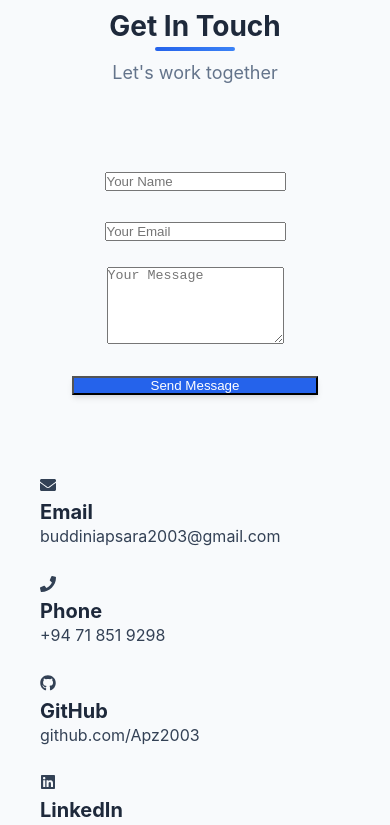
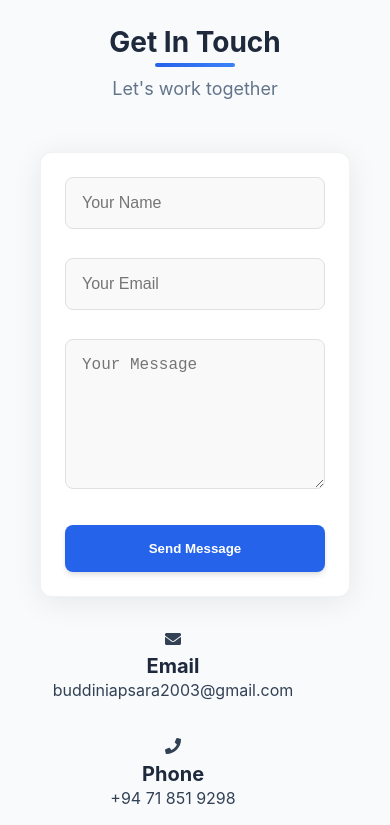
Before and after one commit to Apz2003/react-portfolio, a React (Create React App) app: page / in a window 390 px wide. Shown: the part 5280-6105 px from the top of the page. Built offline with nearby package versions, Linux system fonts and the light colour scheme; the HTML template or start-up script is replaced by a standard one.

Commit message:
contact section done

```diff
--- a/src/App.css
+++ b/src/App.css
@@ -562,49 +562,132 @@ p {
   color: var(--primary-light);
 }
 
-/* Contact Section */
+/* ===== Professional Contact Section ===== */
 .contact-section {
-  padding: 4rem 1rem;
-  max-width: 1000px;
+  padding: 5rem 1rem;
+  max-width: 1200px; /* Slightly wider for better spacing */
   margin: 0 auto;
 }
 
 .contact-container {
   display: flex;
-  gap: 3rem;
-  margin-top: 2rem;
+  gap: 4rem; /* Increased gap */
+  margin-top: 3rem;
+  align-items: flex-start; /* Align items to top */
 }
 
 .contact-info {
   flex: 1;
   display: flex;
   flex-direction: column;
-  gap: 1.5rem;
-  text-align: left;
+  gap: 2rem;
+  padding: 1.5rem;
 }
 
 .contact-form {
   flex: 1;
   display: flex;
   flex-direction: column;
-  gap: 1.5rem;
-  max-width: 500px;
-  padding: 2rem;
-  margin-left: auto; /* This pushes the form to the right */
+  gap: 1.8rem;
+  max-width: 550px;
+  padding: 2.5rem;
+  background: white;
+  border-radius: 12px;
+  box-shadow: 0 5px 30px rgba(0, 0, 0, 0.08);
+  border: 1px solid rgba(0, 0, 0, 0.05);
+  transition: transform 0.3s ease, box-shadow 0.3s ease;
 }
 
-/* Keep all your existing .contact-detail, .form-group, etc. styles */
+.contact-form:hover {
+  transform: translateY(-5px);
+  box-shadow: 0 8px 40px rgba(0, 0, 0, 0.12);
+}
 
-/* Responsive adjustments */
+/* Form Elements */
+.contact-form input,
+.contact-form textarea,
+.contact-form select {
+  width: 100%;
+  padding: 1rem;
+  border: 1px solid #e0e0e0;
+  border-radius: 8px;
+  font-size: 1rem;
+  transition: all 0.3s ease;
+  background: #f9f9f9;
+}
+
+.contact-form input:focus,
+.contact-form textarea:focus {
+  outline: none;
+  border-color: var(--primary);
+  box-shadow: 0 0 0 3px rgba(37, 99, 235, 0.1);
+  background: white;
+}
+
+.contact-form textarea {
+  min-height: 150px;
+  resize: vertical;
+}
+
+.contact-form button {
+  padding: 1rem 2rem;
+  background: var(--primary);
+  color: white;
+  border: none;
+  border-radius: 8px;
+  font-weight: 600;
+  cursor: pointer;
+  transition: all 0.3s ease;
+}
+
+.contact-form button:hover {
+  background: var(--primary-dark);
+  transform: translateY(-2px);
+}
+
+/* Form Labels */
+.contact-form label {
+  display: block;
+  margin-bottom: 0.5rem;
+  font-weight: 500;
+  color: #333;
+}
+
+/* Contact Info Cards */
+.contact-info-item {
+  display: flex;
+  align-items: flex-start;
+  gap: 1rem;
+  padding: 1.2rem;
+  border-radius: 8px;
+  background: rgba(255, 255, 255, 0.7);
+  backdrop-filter: blur(5px);
+  border: 1px solid rgba(0, 0, 0, 0.05);
+}
+
+.contact-info-item svg {
+  width: 24px;
+  height: 24px;
+  color: var(--primary);
+  flex-shrink: 0;
+  margin-top: 3px;
+}
+
+/* Responsive Adjustments */
 @media (max-width: 768px) {
   .contact-container {
     flex-direction: column;
+    gap: 2rem;
   }
 
   .contact-form {
-    margin-left: 0; /* Reset on mobile */
     width: 100%;
     max-width: 100%;
+    padding: 1.5rem;
+  }
+
+  .contact-info {
+    padding: 0;
   }
 }
 /* Footer */
```
